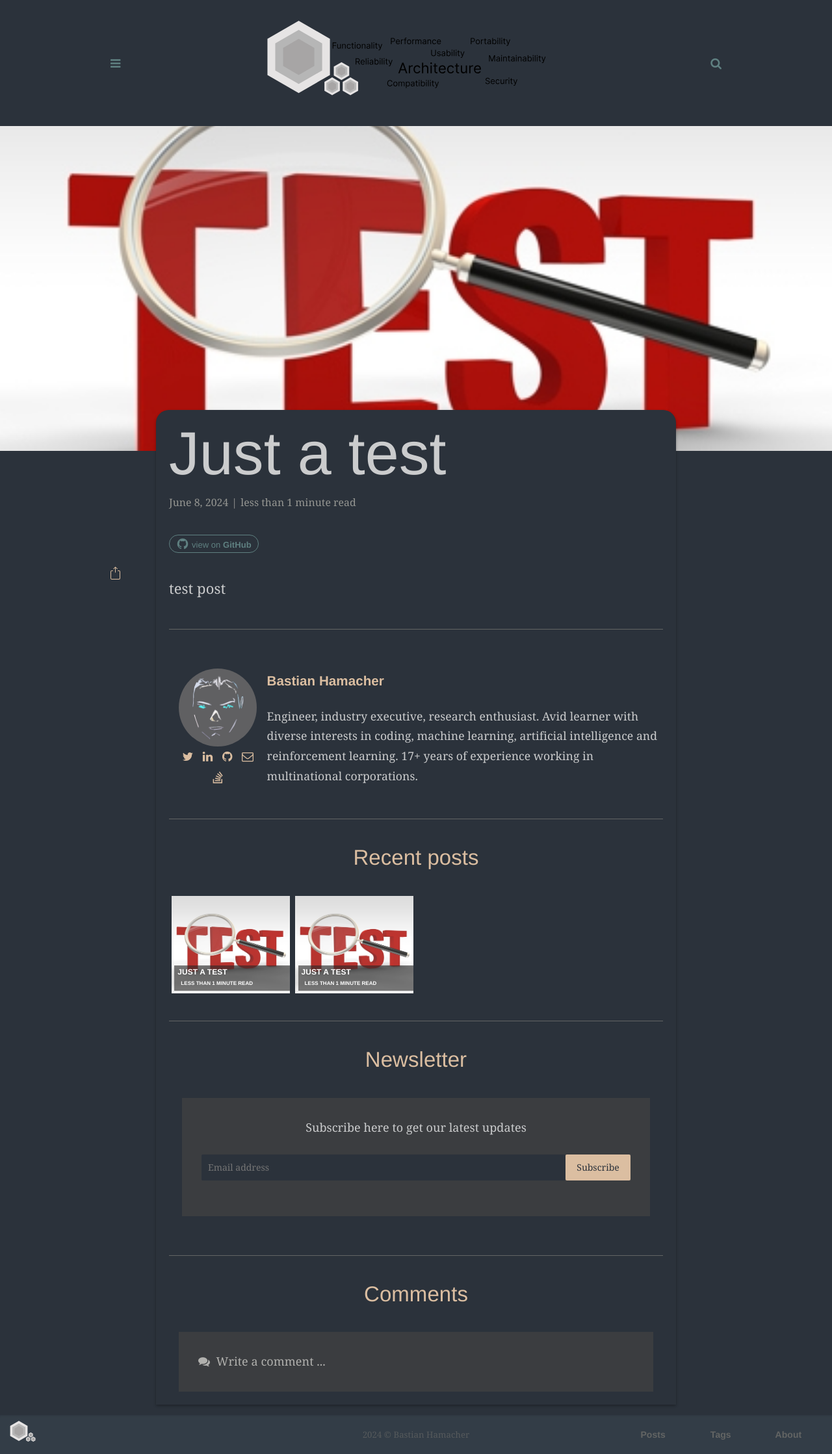
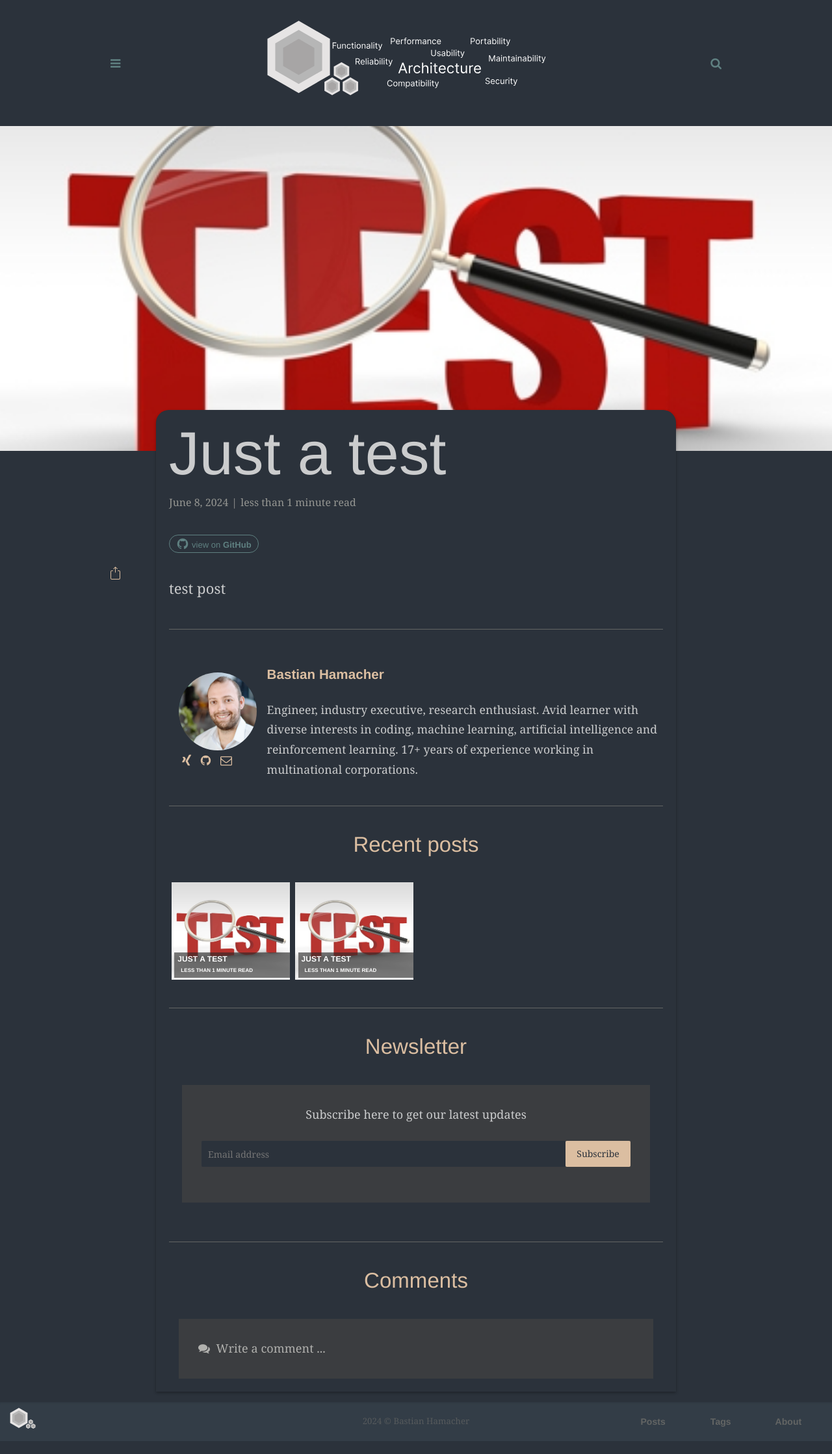
Before and after one commit to bhamacher92/bhamacher92.github.io, a Jekyll site: the page built from _posts/2024-06-08-just-a-test.markdown, in a window 1280 px wide. Shown: the whole page at 65% size. Built offline with Jekyll 4.4.1, drawn with Linux system fonts in a browser that asks for light colours; some web fonts are replaced.

Commit message:
Add xing support
Signed-off-by: Bastian Hamacher <bastian.hamacher@ergosign.de>

```diff
--- a/_config.yml
+++ b/_config.yml
@@ -20,23 +20,24 @@ logo-icon-SEO: "/assets/img/branding/blogicon.png" # must be a non SVG file
 # the browser is closed or not)
 night_mode: "auto"
 
-logo-dark: "/assets/img/branding/bloglogo.svg"
+logo-dark: "/assets/img/branding/bloglogo_dark.svg"
 highlight_theme: syntax-base16.monokai.dark # select a dark theme for the code highlighter if needed
 
 # Author settings
 author: Bastian Hamacher # add your name
-author-pic: Myself_Neon_grey.jpg
+author-pic: bastian-hamacher-full.jpg
 about-author: Engineer, industry executive, research enthusiast. Avid learner with diverse interests in coding, machine learning, artificial intelligence and reinforcement learning. 17+ years of experience working in multinational corporations.
 
 # Contact links
-email: armando.maynez@gmail.com # Add your Email address
+email: bastian.hamacher@hotmail.com # Add your Email address
 phone: # Add your Phone number
 website: https://bhamacher92.github.io # Add your website
-linkedin: amaynez # Add your Linkedin handle
-github: amaynez # Add your Github handle
-twitter: '@MvmThe' # Add your Twitter handle
-bandcamp: armandomaynez # Add your Bandcamp username
-stackoverflow: stackoverflow # Add your stackoverflow account
+#linkedin: amaynez # Add your Linkedin handle
+xing: Bastian_Hamacher
+github: bhamacher92 # Add your Github handle
+#twitter: '@MvmThe' # Add your Twitter handle
+#bandcamp: armandomaynez # Add your Bandcamp username
+#stackoverflow: stackoverflow # Add your stackoverflow account
 
 # Newsletter
 mailchimp: "https://github.us1.list-manage.com/subscribe/post?u=8ece198b3eb260e6838461a60&amp;id=397d90b5f4"
--- a/_includes/author-box.html
+++ b/_includes/author-box.html
@@ -9,6 +9,9 @@
       {% endif %}
       {% if site.linkedin %}
       <li class="linkedin"><a class="linkedin" href="https://in.linkedin.com/in/{{site.linkedin}}" target="_blank"><i class="fa fa-linkedin"></i></a></li>
+      {% endif %}
+      {% if site.xing %}
+      <li class="xing"><a class="xing" href="https://www.xing.com/profile/{{site.xing}}" target="_blank"><i class="fa fa-xing"></i></a></li>
       {% endif %}
       {% if site.github %}
       <li class="github"><a class="github" href="http://github.com/{{site.github}}" target="_blank"><i class="fa fa-github"></i></a></li>
```
Also changed, not shown: assets/img/bastian-hamacher-full.jpg (added), assets/img/branding/bloglogo_dark.svg (added), assets/img/icons/xing.svg (added).
